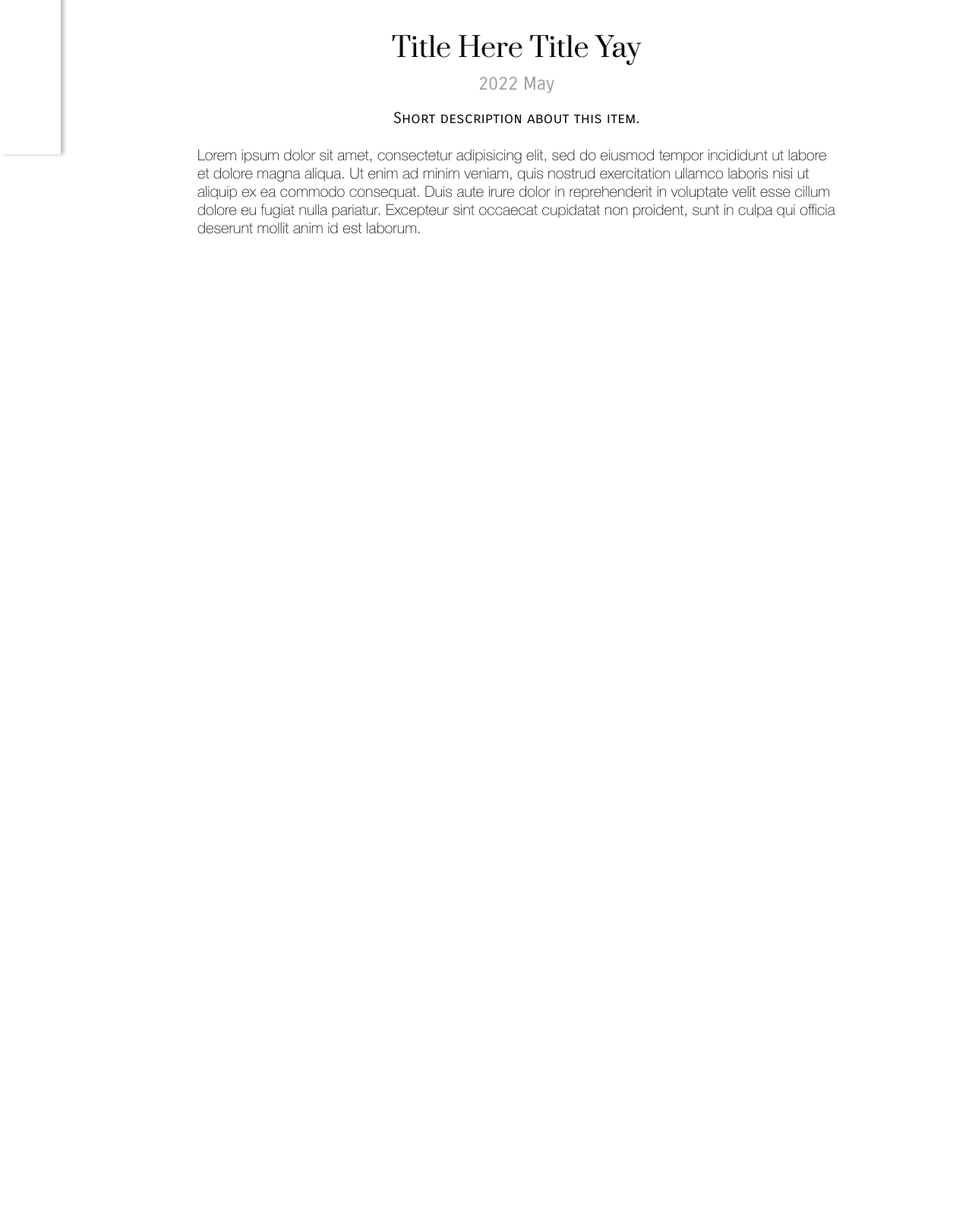
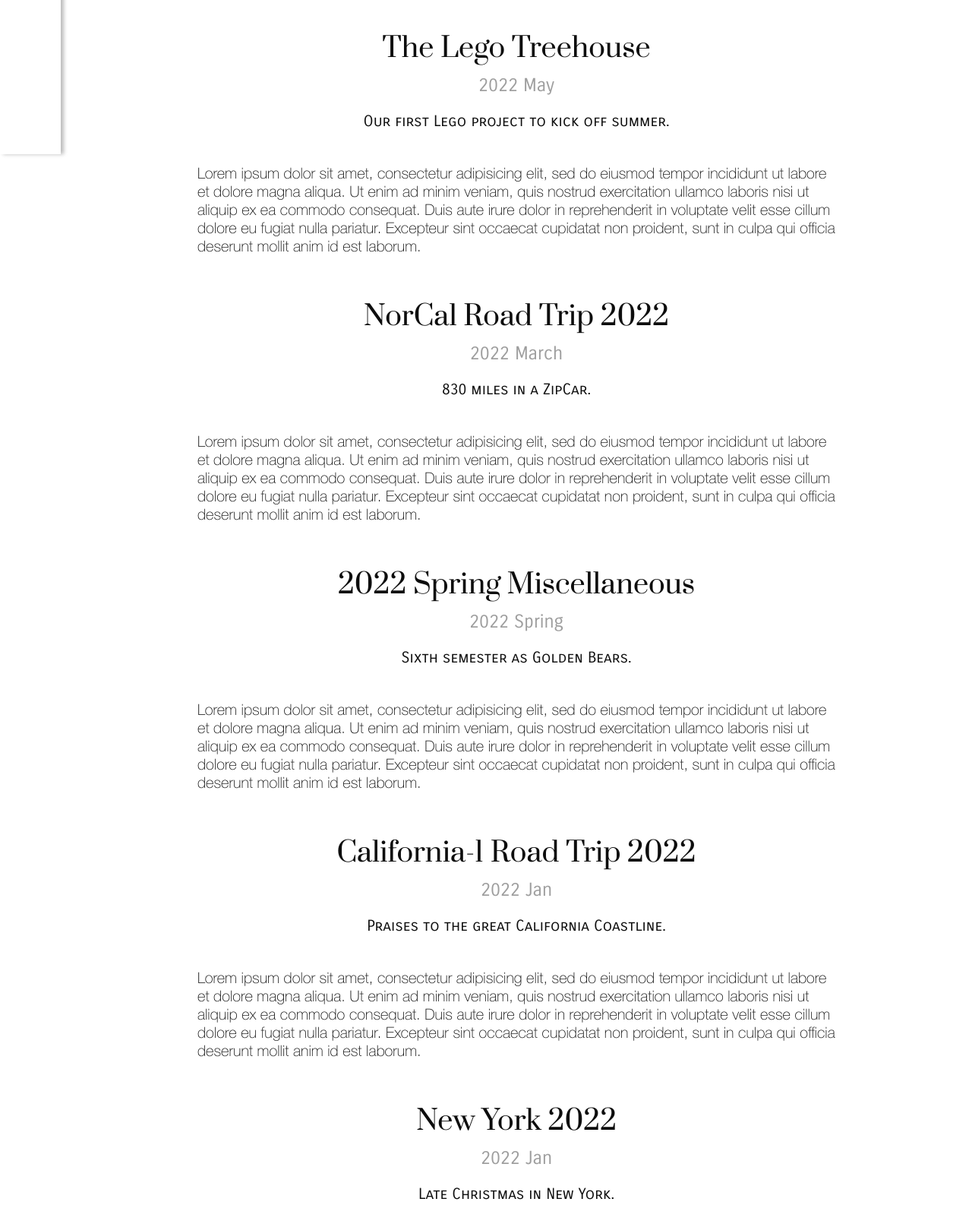
Before and after one commit to JohnsonJDDJ/myxd.place, a plain HTML site: page htdocs/index.html in a window 1280 px wide. Shown: the part 597-2183 px from the top of the page at 76% size. Drawn offline with Linux system fonts and the light colour scheme.

Commit message:
planned out contents

```diff
--- a/htdocs/css/index.css
+++ b/htdocs/css/index.css
@@ -177,7 +177,8 @@ body {
 }
 
 .gallery_item {
-    height: 2000px;
+    display: flex;
+    flex-direction: column;
     width: auto;
     margin-left: 15%;
     margin-right: 15%;
--- a/htdocs/index.html
+++ b/htdocs/index.html
@@ -10,13 +10,16 @@
             <a href="javascript:void(0)" class="closebtn" onclick="closeNav()">&times;</a>
             <div id="sidenav_gallery">
                 <p class="sidenav_header">Gallery</p>
-                <a class="sidenav_link" href="#">Link 1</a>
-                <a class="sidenav_link" href="#">NorCal Trip 2022</a>
-                <a class="sidenav_link" href="#">Loooooooonger Link!!</a>
+                <a class="sidenav_link" href="#lego_treehouse">Lego Treehouse</a>
+                <a class="sidenav_link" href="#norcal_2022">NorCal 2022</a>
+                <a class="sidenav_link" href="#2022_spring">2022 Spring Misc</a>
+                <a class="sidenav_link" href="#california-1">California-1</a>
+                <a class="sidenav_link" href="#newyork_2021">New York 2021</a>
+                <a class="sidenav_link" href="#2021_fall">2021 Fall Misc</a>
             </div>
             <div id="sidenav_portfolio">
                 <p class="sidenav_header">Portfolios</p>
-                <a class="sidenav_link" href="#">Zhihao Du</a>
+                <a class="sidenav_link" href="http://zhihao.myxd.place">Zhihao Du</a>
                 <a class="sidenav_link" href="#">Mingqi Zeng</a>
             </div>
         </div>
@@ -29,10 +32,40 @@
                     <img id="main_logo" src="logos/logo_transparent.png">
                 </div>
                 <div class="gallery_wrapper">
-                    <div class="gallery_item">
-                        <p class="item_title">Title Here Title Yay</p>
+                    <div class="gallery_item" id="lego_treehouse">
+                        <p class="item_title">The Lego Treehouse</p>
                         <p class="item_date">2022 May</p>
-                        <p class="item_description">Short description about this item.</p>
+                        <p class="item_description">Our first Lego project to kick off summer.</p>
+                        <p class="item_text">Lorem ipsum dolor sit amet, consectetur adipisicing elit, sed do eiusmod tempor incididunt ut labore et dolore magna aliqua. Ut enim ad minim veniam, quis nostrud exercitation ullamco laboris nisi ut aliquip ex ea commodo consequat. Duis aute irure dolor in reprehenderit in voluptate velit esse cillum dolore eu fugiat nulla pariatur. Excepteur sint occaecat cupidatat non proident, sunt in culpa qui officia deserunt mollit anim id est laborum.</p>
+                    </div>
+                    <div class="gallery_item" id="norcal_2022">
+                        <p class="item_title">NorCal Road Trip 2022</p>
+                        <p class="item_date">2022 March</p>
+                        <p class="item_description">830 miles in a ZipCar.</p>
+                        <p class="item_text">Lorem ipsum dolor sit amet, consectetur adipisicing elit, sed do eiusmod tempor incididunt ut labore et dolore magna aliqua. Ut enim ad minim veniam, quis nostrud exercitation ullamco laboris nisi ut aliquip ex ea commodo consequat. Duis aute irure dolor in reprehenderit in voluptate velit esse cillum dolore eu fugiat nulla pariatur. Excepteur sint occaecat cupidatat non proident, sunt in culpa qui officia deserunt mollit anim id est laborum.</p>
+                    </div>
+                    <div class="gallery_item" id="2022_spring">
+                        <p class="item_title">2022 Spring Miscellaneous</p>
+                        <p class="item_date">2022 Spring</p>
+                        <p class="item_description">Sixth semester as Golden Bears.</p>
+                        <p class="item_text">Lorem ipsum dolor sit amet, consectetur adipisicing elit, sed do eiusmod tempor incididunt ut labore et dolore magna aliqua. Ut enim ad minim veniam, quis nostrud exercitation ullamco laboris nisi ut aliquip ex ea commodo consequat. Duis aute irure dolor in reprehenderit in voluptate velit esse cillum dolore eu fugiat nulla pariatur. Excepteur sint occaecat cupidatat non proident, sunt in culpa qui officia deserunt mollit anim id est laborum.</p>
+                    </div>
+                    <div class="gallery_item" id="california-1">
+                        <p class="item_title">California-1 Road Trip 2022</p>
+                        <p class="item_date">2022 Jan</p>
+                        <p class="item_description">Praises to the great California Coastline.</p>
+                        <p class="item_text">Lorem ipsum dolor sit amet, consectetur adipisicing elit, sed do eiusmod tempor incididunt ut labore et dolore magna aliqua. Ut enim ad minim veniam, quis nostrud exercitation ullamco laboris nisi ut aliquip ex ea commodo consequat. Duis aute irure dolor in reprehenderit in voluptate velit esse cillum dolore eu fugiat nulla pariatur. Excepteur sint occaecat cupidatat non proident, sunt in culpa qui officia deserunt mollit anim id est laborum.</p>
+                    </div>
+                    <div class="gallery_item" id="newyork_2021">
+                        <p class="item_title">New York 2022</p>
+                        <p class="item_date">2022 Jan</p>
+                        <p class="item_description">Late Christmas in New York.</p>
+                        <p class="item_text">Lorem ipsum dolor sit amet, consectetur adipisicing elit, sed do eiusmod tempor incididunt ut labore et dolore magna aliqua. Ut enim ad minim veniam, quis nostrud exercitation ullamco laboris nisi ut aliquip ex ea commodo consequat. Duis aute irure dolor in reprehenderit in voluptate velit esse cillum dolore eu fugiat nulla pariatur. Excepteur sint occaecat cupidatat non proident, sunt in culpa qui officia deserunt mollit anim id est laborum.</p>
+                    </div>
+                    <div class="gallery_item" id="2021_fall">
+                        <p class="item_title">2021 Fall Miscellaneous</p>
+                        <p class="item_date">2021 Fall</p>
+                        <p class="item_description">Fifth semester as Golden Bears.</p>
                         <p class="item_text">Lorem ipsum dolor sit amet, consectetur adipisicing elit, sed do eiusmod tempor incididunt ut labore et dolore magna aliqua. Ut enim ad minim veniam, quis nostrud exercitation ullamco laboris nisi ut aliquip ex ea commodo consequat. Duis aute irure dolor in reprehenderit in voluptate velit esse cillum dolore eu fugiat nulla pariatur. Excepteur sint occaecat cupidatat non proident, sunt in culpa qui officia deserunt mollit anim id est laborum.</p>
                     </div>
                 </div>
```
